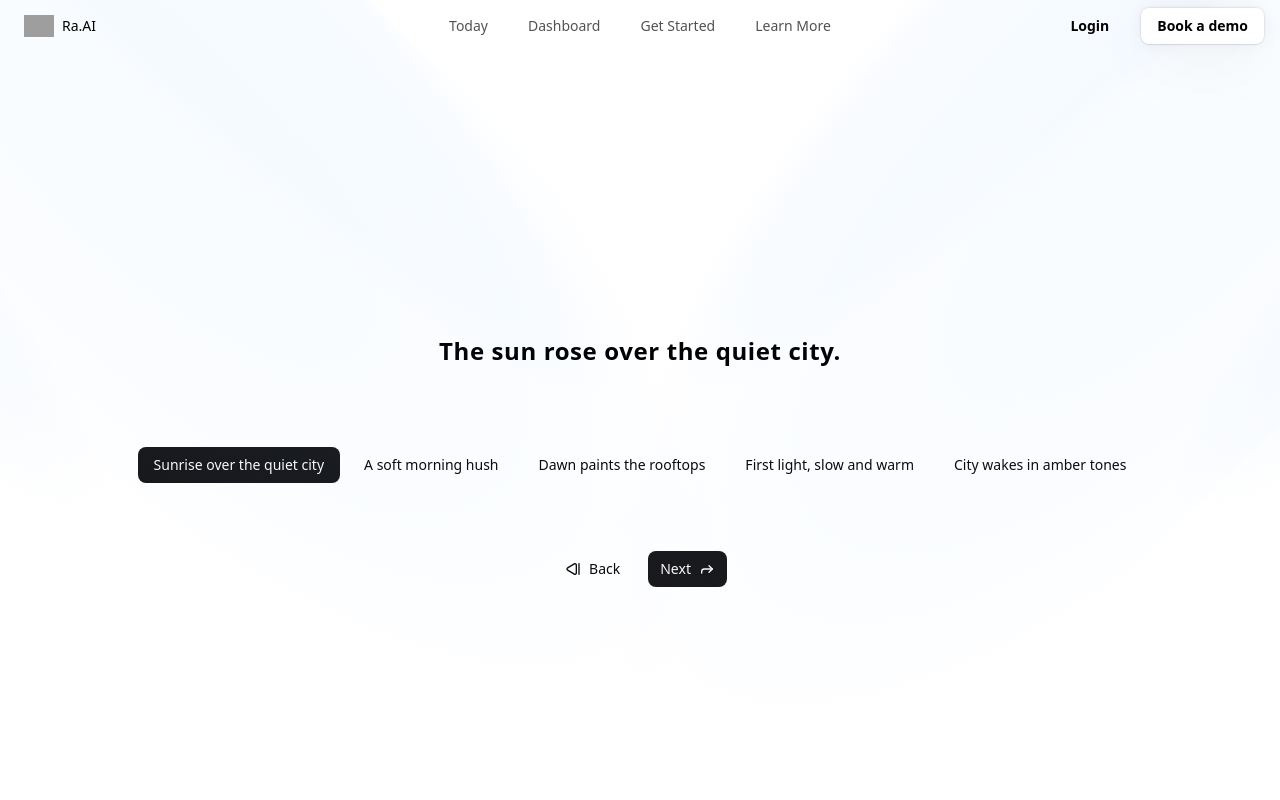
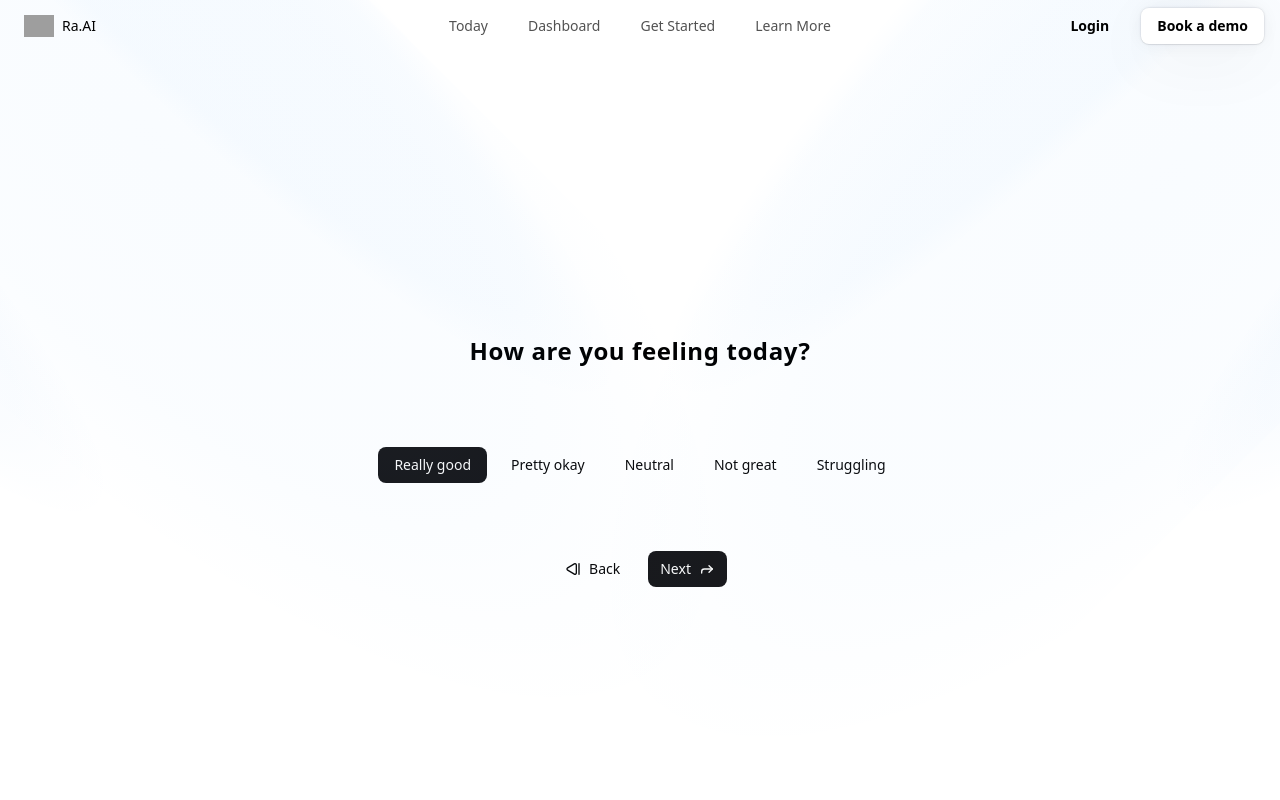
Before and after one commit to MathiasEthan/RaAI, a Next.js app: page /today in a window 1280 px wide. Shown: the top 800 px of the page. Built offline with nearby package versions, Linux system fonts and the light colour scheme; grey boxes are pictures that could not be loaded.

Commit message:
refactor: update LlmButton component for improved async handling

```diff
--- a/app/today/page.tsx
+++ b/app/today/page.tsx
@@ -7,12 +7,12 @@ import { ForwardIcon, StepBackIcon } from 'lucide-react';
 
 function Today() {
     const sentences = [
-        { id: 0, text: "The sun rose over the quiet city." },
-        { id: 1, text: "The sun rose over the quiet city 222." },
-        { id: 2, text: "Coffee steamed in the mug as the first light hit the desk." },
-        { id: 3, text: "A gentle breeze carried the scent of rain from the hills." },
-        { id: 4, text: "She opened her notebook and began to write without thinking." },
-        { id: 5, text: "By noon the market buzzed with colorful stalls and laughter." }
+        { id: 0, text: "How are you feeling today?" },
+        { id: 1, text: "How did you sleep last night?" },
+        { id: 2, text: "What's your energy level right now?" },
+        { id: 3, text: "How would you rate your stress level?" },
+        { id: 4, text: "Have you taken care of your basic needs today?" },
+        { id: 5, text: "What's your main emotion right now?" }
     ];
     const [currentId, setCurrentId] = useState<number>(0);
     const [selected, setSelected] = useState<number>(1);
@@ -21,53 +21,53 @@ function Today() {
     // simple editable texts you can modify directly
     // optionsBySentence[i] is an array of 5 option objects for sentence i.
     const optionsBySentence: { id: number; text: string }[][] = [
-        // options for sentence 0
+        // options for feeling today
         [
-            { id: 0, text: "Sunrise over the quiet city" },
-            { id: 1, text: "A soft morning hush" },
-            { id: 2, text: "Dawn paints the rooftops" },
-            { id: 3, text: "First light, slow and warm" },
-            { id: 4, text: "City wakes in amber tones" }
+            { id: 0, text: "Really good" },
+            { id: 1, text: "Pretty okay" },
+            { id: 2, text: "Neutral" },
+            { id: 3, text: "Not great" },
+            { id: 4, text: "Struggling" }
         ],
-        // options for sentence 1
+        // options for sleep
         [
-            { id: 0, text: "Sunrise version two" },
-            { id: 1, text: "Echo of the morning" },
-            { id: 2, text: "Rising light again" },
-            { id: 3, text: "Another quiet dawn" },
-            { id: 4, text: "Soft glow over streets" }
+            { id: 0, text: "Slept well" },
+            { id: 1, text: "Decent sleep" },
+            { id: 2, text: "Could be better" },
+            { id: 3, text: "Poor sleep" },
+            { id: 4, text: "Barely slept" }
         ],
-        // options for sentence 2
+        // options for energy
         [
-            { id: 0, text: "Steam curls from the mug" },
-            { id: 1, text: "Coffee and first light" },
-            { id: 2, text: "Warm cup on the desk" },
-            { id: 3, text: "Aromatic morning ritual" },
-            { id: 4, text: "Mug and a fresh page" }
+            { id: 0, text: "Very energetic" },
+            { id: 1, text: "Moderately energetic" },
+            { id: 2, text: "Average energy" },
+            { id: 3, text: "Low energy" },
+            { id: 4, text: "Very tired" }
         ],
-        // options for sentence 3
+        // options for stress
         [
-            { id: 0, text: "Breeze carries rain scent" },
-            { id: 1, text: "Wind from the hills" },
-            { id: 2, text: "Fresh, rain-tinged air" },
-            { id: 3, text: "A gentle, cool draft" },
-            { id: 4, text: "Hills whisper of showers" }
+            { id: 0, text: "Very relaxed" },
+            { id: 1, text: "Slightly stressed" },
+            { id: 2, text: "Moderately stressed" },
+            { id: 3, text: "Quite stressed" },
+            { id: 4, text: "Overwhelmed" }
         ],
-        // options for sentence 4
+        // options for basic needs
         [
-            { id: 0, text: "Opened notebook, words flow" },
-            { id: 1, text: "She writes without thinking" },
-            { id: 2, text: "Ink spills honest thoughts" },
-            { id: 3, text: "Pages fill in quiet focus" },
-            { id: 4, text: "Thoughts become visible lines" }
+            { id: 0, text: "All needs met" },
+            { id: 1, text: "Most needs met" },
+            { id: 2, text: "Some needs met" },
+            { id: 3, text: "Few needs met" },
+            { id: 4, text: "Need attention" }
         ],
-        // options for sentence 5
+        // options for main emotion
         [
-            { id: 0, text: "Market hums at noon" },
-            { id: 1, text: "Colorful stalls and laughter" },
-            { id: 2, text: "Noon bustle and bright wares" },
-            { id: 3, text: "A lively afternoon scene" },
-            { id: 4, text: "Vendors call, crowds wander" }
+            { id: 0, text: "Happy" },
+            { id: 1, text: "Calm" },
+            { id: 2, text: "Anxious" },
+            { id: 3, text: "Sad" },
+            { id: 4, text: "Mixed" }
         ]
     ];
 
--- a/components/LlmButton.tsx
+++ b/components/LlmButton.tsx
@@ -1,4 +1,4 @@
-'use server';
+'use client';
 
 import { Button } from "@/components/ui/button";
 import { call } from "@/genai";
```
